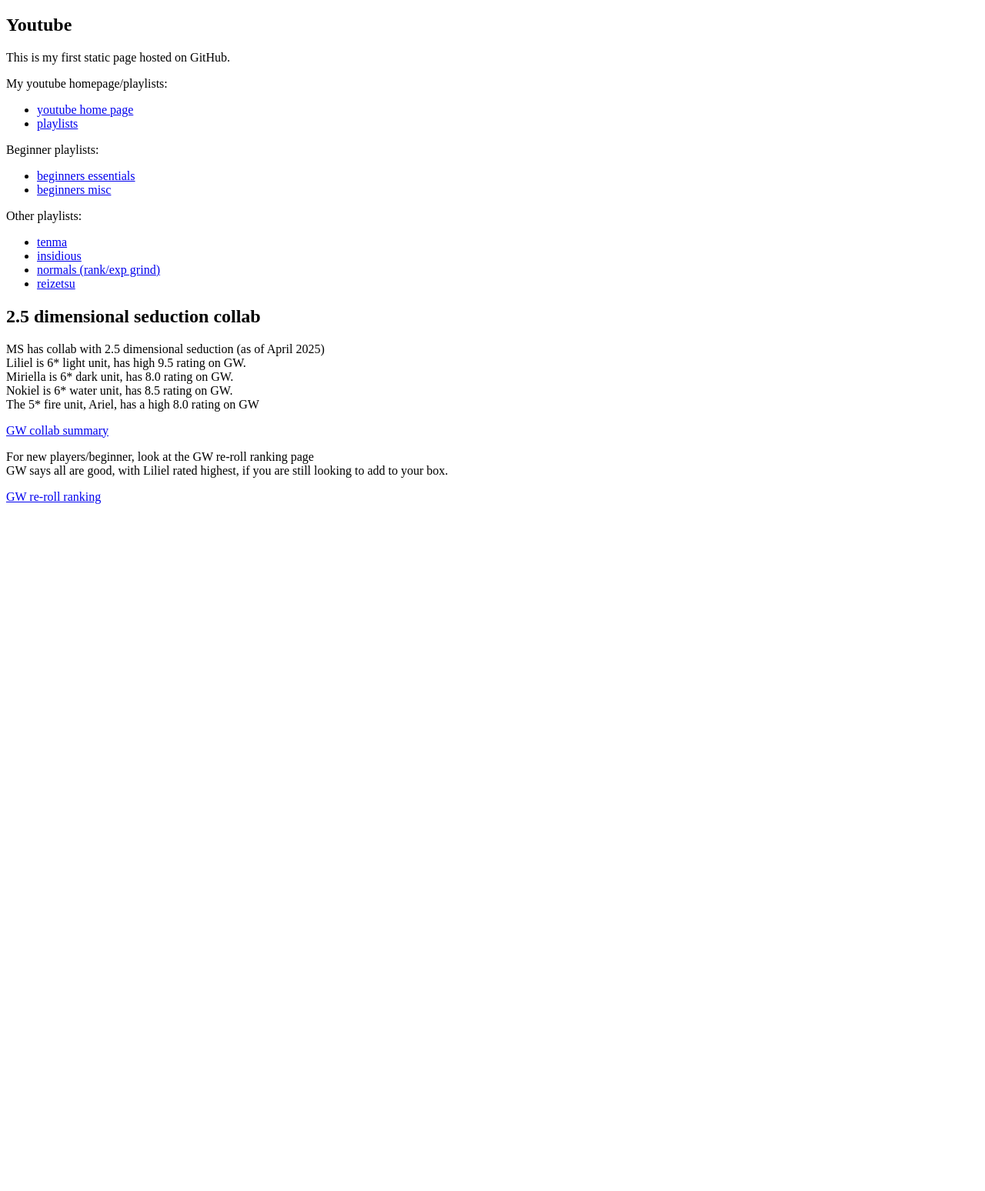
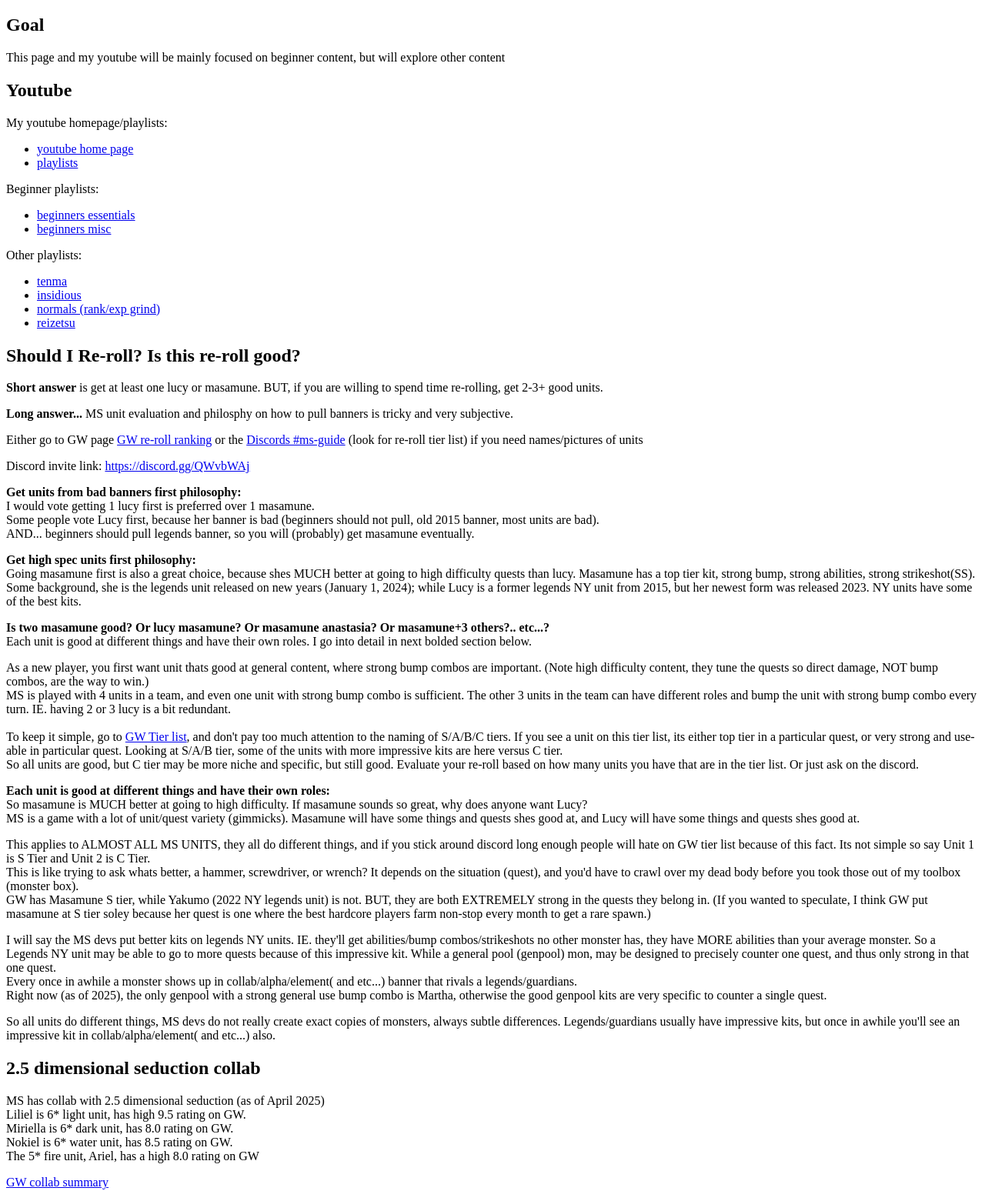
Before and after one commit to monkkeeeyyyydluffy/monsterstrike, a plain HTML site: page index.html in a window 1280 px wide. Shown: the part 61-1609 px from the top of the page at 77% size. Before the commit the page ends 800 px from the top, so only its background shows below. Drawn offline with Linux system fonts and the light colour scheme.

Commit message:
updated page

```diff
--- a/index.html
+++ b/index.html
@@ -8,9 +8,11 @@
 </head>
 <body>
     <h1>Monkeydluffy476985 Monster Strike Page</h1>
+
+    <h2>Goal</h2>
+    <p>This page and my youtube will be mainly focused on beginner content, but will explore other content</p>
+
     <h2>Youtube</h2>
-    <p>This is my first static page hosted on GitHub.</p>
-
     <p>My youtube homepage/playlists:</p>
     <ul>
         <li>
@@ -44,6 +46,62 @@
             <a href="https://youtube.com/playlist?list=PL8S0lLkEdNXQl1CazahwLXiMEIL0mo9xr&si=Idk6b98KCExte6Z4">reizetsu</a>
         </li>
     </ul>
+
+    <h2>Should I Re-roll? Is this re-roll good?</h2>
+<p><b>Short answer</b> is get at least one lucy or masamune. BUT, if you are willing to spend time re-rolling, get 2-3+ good units. </p>
+<p><b>Long answer...</b> MS unit evaluation and philosphy on how to pull banners is tricky and very subjective.</p>
+
+<p>Either go to GW page <a href="https://xn--eckwa2aa3a9c8j8bve9d.gamewith.jp/article/show/286">GW re-roll ranking</a> or the <a href="https://discord.com/channels/267853822003642369/778379677660217365">Discords #ms-guide</a> (look for re-roll tier list) if you need names/pictures of units</p>
+
+<p>Discord invite link: <a href="https://discord.gg/QWvbWAj">https://discord.gg/QWvbWAj</a>
+
+<p>
+<b>Get units from bad banners first philosophy:</b><br/>
+I would vote getting 1 lucy first is preferred over 1 masamune.<br/>
+Some people vote Lucy first, because her banner is bad (beginners should not pull, old 2015 banner, most units are bad). <br/>
+AND... beginners should pull legends banner, so you will (probably) get masamune eventually.</p>
+
+<p>
+<b>Get high spec units first philosophy:</b><br/>
+Going masamune first is also a great choice, because shes MUCH better at going to high difficulty quests than lucy.
+Masamune has a top tier kit, strong bump, strong abilities, strong strikeshot(SS).<br/>
+Some background, she is the legends unit released on new years (January 1, 2024);  while Lucy is a former legends NY unit from 2015, but her newest form was released 2023. NY units have some of the best kits.<br/>
+</p>
+
+<p>
+<b>Is two masamune good? Or lucy masamune? Or masamune anastasia? Or masamune+3 others?.. etc...?</b><br/>
+Each unit is good at different things and have their own roles.  I go into detail in next bolded section below.</br/></p>
+<p>
+As a new player, you first want unit thats good at general content, where strong bump combos are important.   (Note high difficulty content, they tune the quests so direct damage, NOT bump combos, are the way to win.)<br/>
+MS is played with 4 units in a team, and even one unit with strong bump combo is sufficient. The other 3 units in the team can have different roles and bump the unit with strong bump combo every turn. IE. having 2 or 3 lucy is a bit redundant.<br/><br/>
+To keep it simple, go to <a href="https://xn--eckwa2aa3a9c8j8bve9d.gamewith.jp/article/show/26730">GW Tier list</a>, and don't pay too much attention to the naming of S/A/B/C tiers.
+If you see a unit on this tier list, its either top tier in a particular quest, or very strong and use-able in particular quest.  Looking at S/A/B tier, some of the units with more impressive kits are here versus C tier.<br/>
+So all units are good, but C tier may be more niche and specific, but still good. Evaluate your re-roll based on how many units you have that are in the tier list.  Or just ask on the discord.
+</p>
+
+
+
+<p>
+<b>Each unit is good at different things and have their own roles:</b><br/>
+So masamune is MUCH better at going to high difficulty. If masamune sounds so great, why does anyone want Lucy?<br/>
+MS is a game with a lot of unit/quest variety (gimmicks).  Masamune will have some things and quests shes good at, and Lucy will have some things and quests shes good at.<br/>
+</p>
+<p>
+This applies to ALMOST ALL MS UNITS, they all do different things, and if you stick around discord long enough people will hate on GW tier list because of this fact. Its not simple so say Unit 1 is S Tier and Unit 2 is C Tier.<br/>
+This is like trying to ask whats better, a hammer, screwdriver, or wrench?  It depends on the situation (quest), and you'd have to crawl over my dead body before you took those out of my toolbox (monster box).<br/>
+GW has Masamune S tier, while Yakumo (2022 NY legends unit) is not. BUT, they are both EXTREMELY strong in the quests they belong in. (If you wanted to speculate, I think GW put masamune at S tier soley because her quest is one where the best hardcore players farm non-stop every month to get a rare spawn.)
+</p>
+
+<p>
+I will say the MS devs put better kits on legends NY units.  IE. they'll get abilities/bump combos/strikeshots no other monster has, they have MORE abilities than your average monster. So a Legends NY unit may be able to go to more quests because of this impressive kit.  While a general pool (genpool) mon, may be designed to precisely counter one quest, and thus only strong in that one quest.<br/>
+Every once in awhile a monster shows up in collab/alpha/element( and etc...) banner that rivals a legends/guardians.<br/>
+Right now (as of 2025), the only genpool with a strong general use bump combo is Martha, otherwise the good genpool kits are very specific to counter a single quest.
+
+
+<p>So all units do different things, MS devs do not really create exact copies of monsters, always subtle differences. Legends/guardians usually have impressive kits, but once in awhile you'll see an impressive kit in collab/alpha/element( and etc...) also.
+</p>
+
+
     <h2>2.5 dimensional seduction collab</h2>
     <p>MS has collab with 2.5 dimensional seduction (as of April 2025)</br>
 Liliel is 6* light unit, has high 9.5 rating on GW.</br>
@@ -53,9 +111,23 @@
     </p>
     <a href="https://xn--eckwa2aa3a9c8j8bve9d.gamewith.jp/article/show/493016">GW collab summary</a>
     <p>For new players/beginner, look at the GW re-roll ranking page</br>
-GW says all are good, with Liliel rated highest, if you are still looking to add to your box.
+GW says all are good, with Liliel rated highest, if you are still looking to add to your box. Nokiel may be best suited for future use because of null speed down panel.
 </p>
 <a href="https://xn--eckwa2aa3a9c8j8bve9d.gamewith.jp/article/show/286">GW re-roll ranking</a>
 
+
+
+
+
+    <h2>About me</h2>
+    <p>Gamer that mainly played RTS (WC, starcraft) and MOBA (dota, LoL)<br/>
+    Friend got me into NA version of MS, played until servers went EoS then started Japan MS.<br/>
+    I have just over 1000 login days in Japan MS, if NA was included might be over 1400.<br/>
+    I would call myself an average player. I maxlucked most gouzetsus (with miraclemin help), can do 110/120 tenma, but i still die often, miss shots, and use continue items. Right now, Reizetsus are above my skill level.<br/>
+    I do not speak/read japanese at all, but have learned the game through playing, reading GW, watching Scotts YT, discord, eng wiki, other YT channels, etc..
+    </p>
+
+
+
 </body>
 </html>
```
